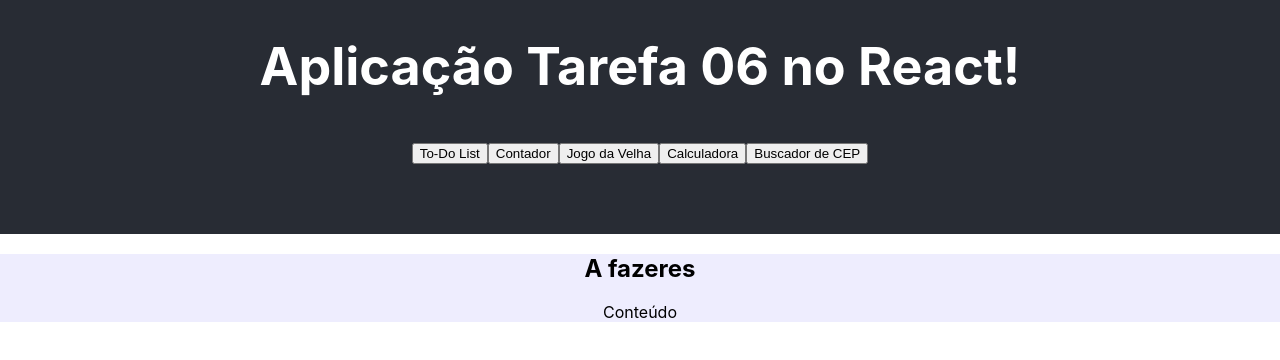
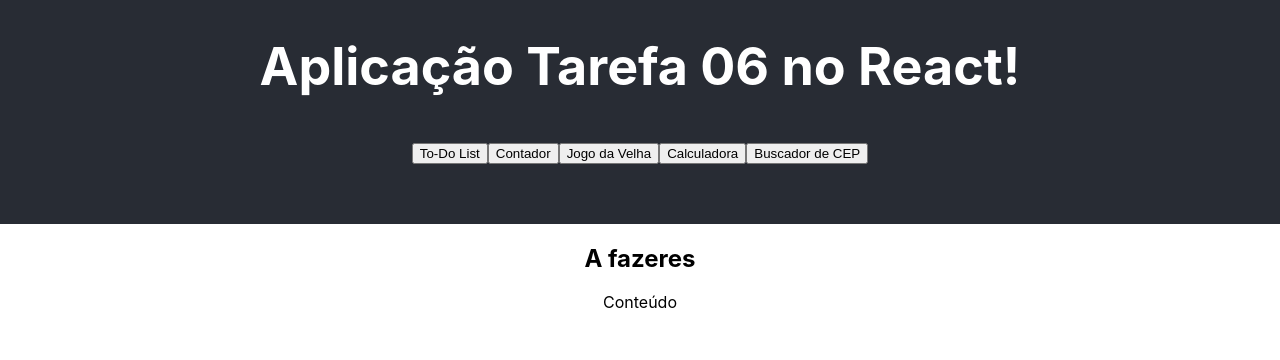
Before and after one commit to GiGomieri05/react-app, a React (Create React App) app: page / in a window 1280 px wide. Shown: the top 360 px of the page. Built offline with nearby package versions, Linux system fonts and the light colour scheme.

Commit message:
some fixes

```diff
--- a/src/App.css
+++ b/src/App.css
@@ -1,10 +1,5 @@
 .App {
   text-align: center;
-}
-
-.App-logo {
-  height: 40vmin;
-  pointer-events: none;
 }
 
 @media (prefers-reduced-motion: no-preference) {
@@ -21,18 +16,9 @@
   justify-content: center;
   font-size: calc(10px + 2vmin);
   color: white;
-  padding-bottom: 70px;
+  padding-bottom: 60px;
 }
 
 .App-link {
   color: #61dafb;
 }
-
-@keyframes App-logo-spin {
-  from {
-    transform: rotate(0deg);
-  }
-  to {
-    transform: rotate(360deg);
-  }
-}
--- a/src/App.jsx
+++ b/src/App.jsx
@@ -9,11 +9,11 @@ import Calculator from './components/Calculator';
 import CepSearch from './components/CepSearch';
 
 const tabs = [
-  { id: 'todo',     label: 'To-Do List',      color: '#EEEDFE', Component: TodoList },
-  { id: 'counter',  label: 'Contador',         color: '#E1F5EE', Component: ClickCounter },
-  { id: 'tictactoe',label: 'Jogo da Velha',    color: '#FAECE7', Component: TicTacToe },
-  { id: 'calc',     label: 'Calculadora',      color: '#FAEEDA', Component: Calculator },
-  { id: 'cep',      label: 'Buscador de CEP',  color: '#E6F1FB', Component: CepSearch },
+  { id: 'todo',     label: 'To-Do List',       Component: TodoList },
+  { id: 'counter',  label: 'Contador',         Component: ClickCounter },
+  { id: 'tictactoe',label: 'Jogo da Velha',    Component: TicTacToe },
+  { id: 'calc',     label: 'Calculadora',      Component: Calculator },
+  { id: 'cep',      label: 'Buscador de CEP',  Component: CepSearch },
 ];
 
 function App() {
@@ -26,6 +26,7 @@ function App() {
       <header className="App-header">
         <h1>Aplicação Tarefa 06 no React!</h1>
         <nav className="tab-nav">
+          {/* Adds tab buttons dynamically */}
           {tabs.map(tab => (
             <button
               key={tab.id}
@@ -38,7 +39,7 @@ function App() {
         </nav>
       </header>
 
-      <main className="tab-content" style={{ background: current.color }}>
+      <main className="tab-content">
           <Component />
       </main>
     </div>
```
